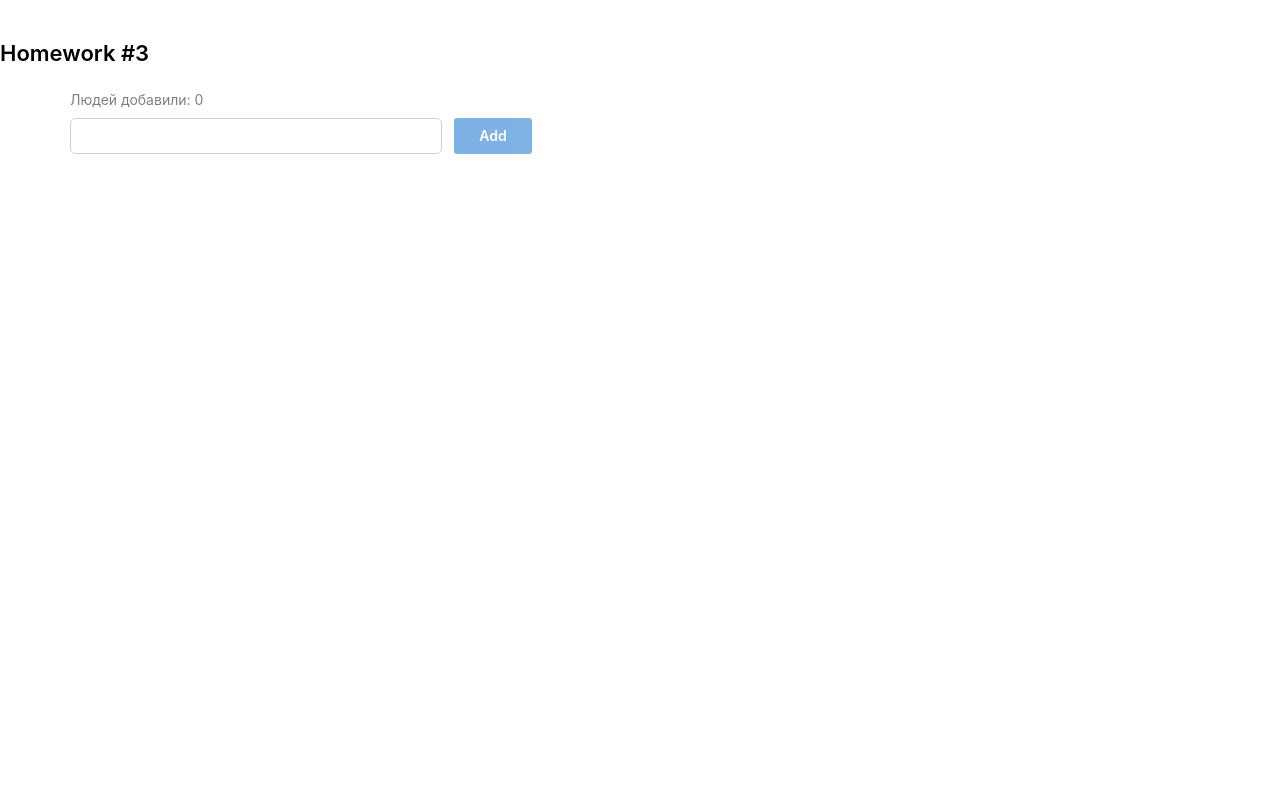
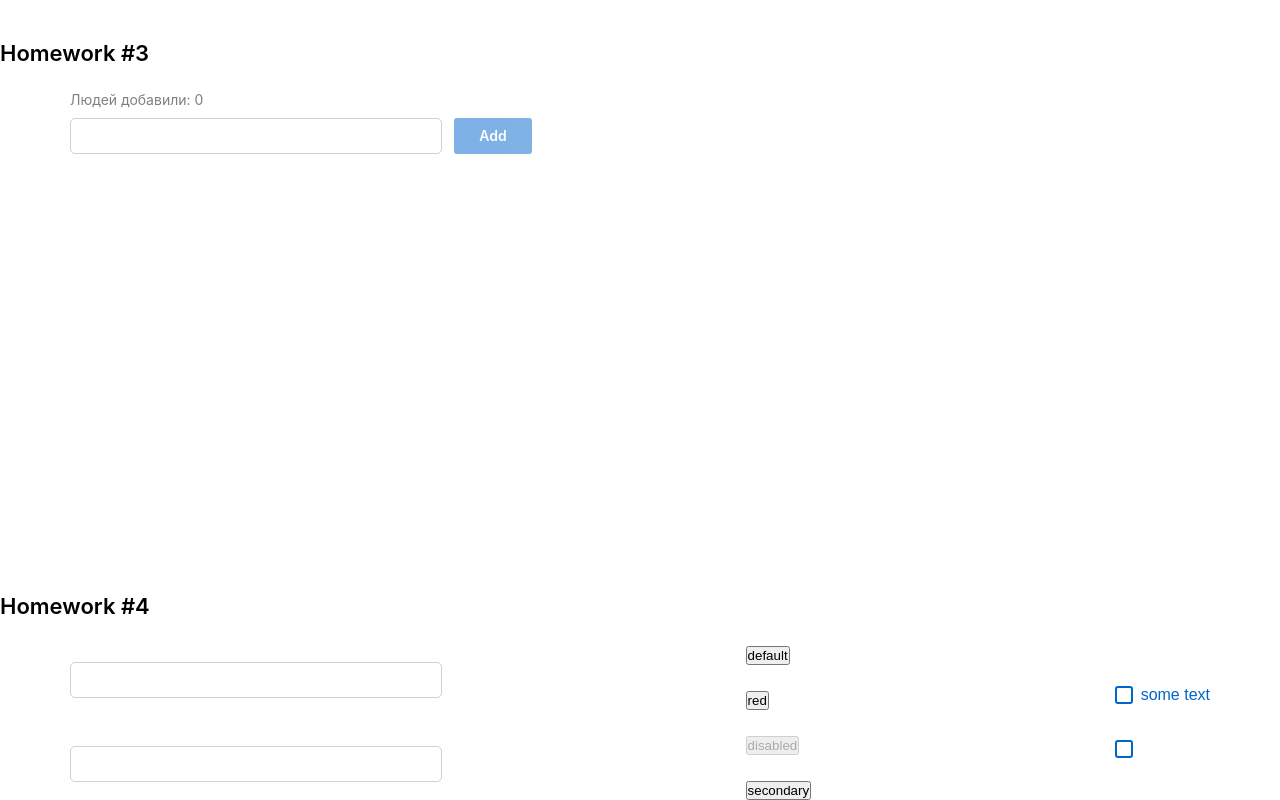
Before and after one commit to MarinaZapasnik/home-work-sprint2, a React (Create React App) app: page /#/pre-junior in a window 1280 px wide. Shown: the part 927-1727 px from the top of the page. Before the commit the page ends 1390 px from the top, so only its background shows below. Built offline with nearby package versions, Linux system fonts and the light colour scheme.

Commit message:
explore code HW4-SPRINT2

```diff
--- a/src/s1-main/App.tsx
+++ b/src/s1-main/App.tsx
@@ -3,6 +3,7 @@ import s from './App.module.css'
 import HW1 from '../s2-homeworks/hw01/HW1'
 import HW2 from '../s2-homeworks/hw02/HW2'
 import HW3 from '../s2-homeworks/hw03/HW3'
+import HW4 from '../s2-homeworks/hw04/HW4'
 
 function App() {
     return (
@@ -11,7 +12,7 @@ function App() {
             {/*раскомментировать по ходу выполнения*/}
             <HW2/>
             <HW3/>
-            {/*<HW4/>*/}
+            <HW4/>
 
             {/*при выполнении дз 5 и более - закомментировать здесь дз 1-4, так как они есть внутри дз 5*/}
             {/*<HW5/>*/}
--- a/src/s2-homeworks/hw04/common/c1-SuperInputText/SuperInputText.module.css
+++ b/src/s2-homeworks/hw04/common/c1-SuperInputText/SuperInputText.module.css
@@ -1,10 +1,26 @@
 .input:focus {
+    /* border-radius: 3px;
+    padding: 5px 24px;
+    width: 167px;
+    height: 30px;
+    background: #0080ff; */
+    border: 1px solid #d1d1d1;
+    border-radius: 5px;
+    width: 372px;
+    height: 36px;
 }
 
+
 .input {
+    border: 1px solid #d1d1d1;
+    border-radius: 5px;
+    width: 372px;
+    height: 36px;
+    padding: ;
 }
 
 .inputWrapper {
+
 }
 
 .superInput {
--- a/src/s2-homeworks/hw04/common/c2-SuperButton/SuperButton.tsx
+++ b/src/s2-homeworks/hw04/common/c2-SuperButton/SuperButton.tsx
@@ -18,10 +18,11 @@ const SuperButton: React.FC<SuperButtonPropsType> = (
     }
 ) => {
     const finalClassName = s.button
-        // + (disabled
-        //         ? ...
-        //         : xType === 'red'
-        //             ? ...
+            + (disabled
+                ? ' ' + s.disabled
+                    : xType === 'red'
+                        ? ' ' + s.red
+                            : '')
         + (className ? ' ' + className : '') // задачка на смешивание классов
 
     return (
--- a/src/s2-homeworks/hw04/common/c3-SuperCheckbox/SuperCheckbox.tsx
+++ b/src/s2-homeworks/hw04/common/c3-SuperCheckbox/SuperCheckbox.tsx
@@ -27,8 +27,8 @@ const SuperCheckbox: React.FC<SuperCheckboxPropsType> = (
     }
 ) => {
     const onChangeCallback = (e: ChangeEvent<HTMLInputElement>) => {
-        // задачка на написание онченджа
-
+        onChange?.(e)// задачка на написание онченджа
+        onChangeChecked?.(e.currentTarget.checked)
     }
 
     const finalInputClassName = s.checkbox
```
